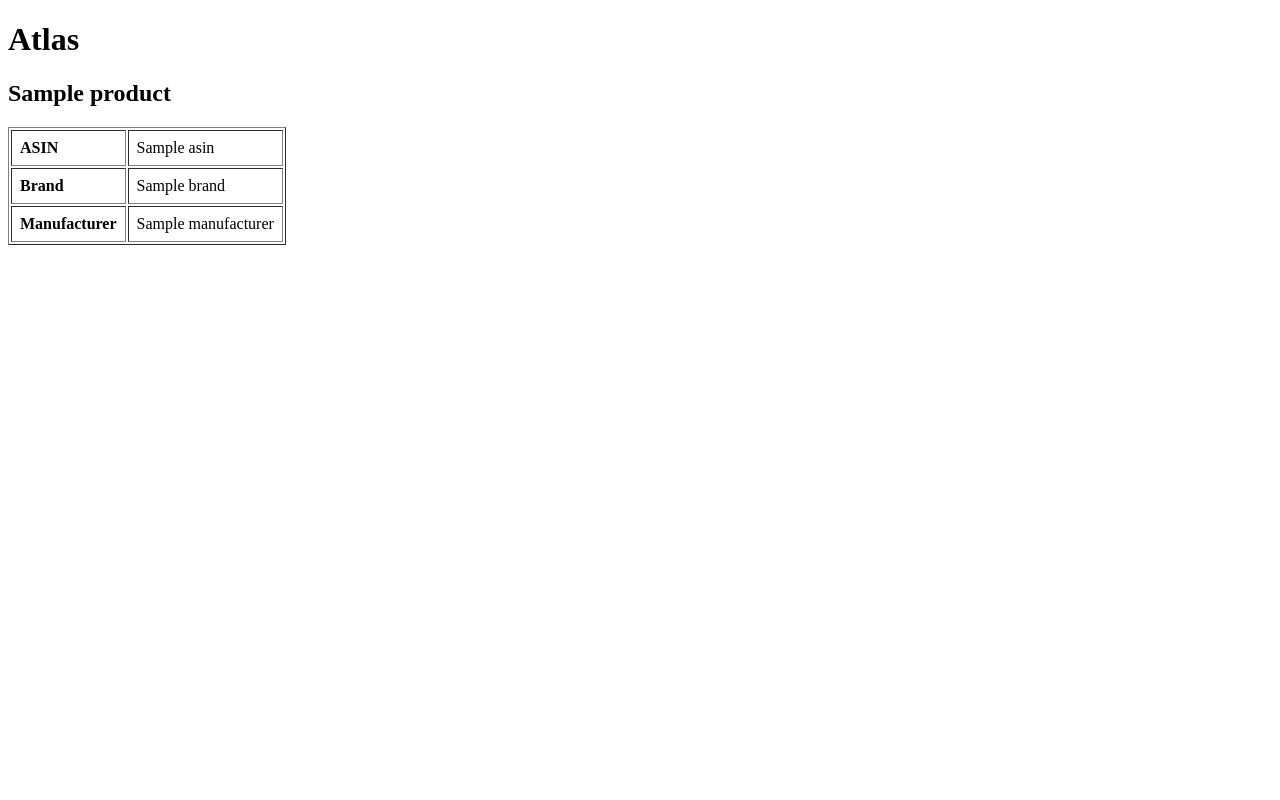
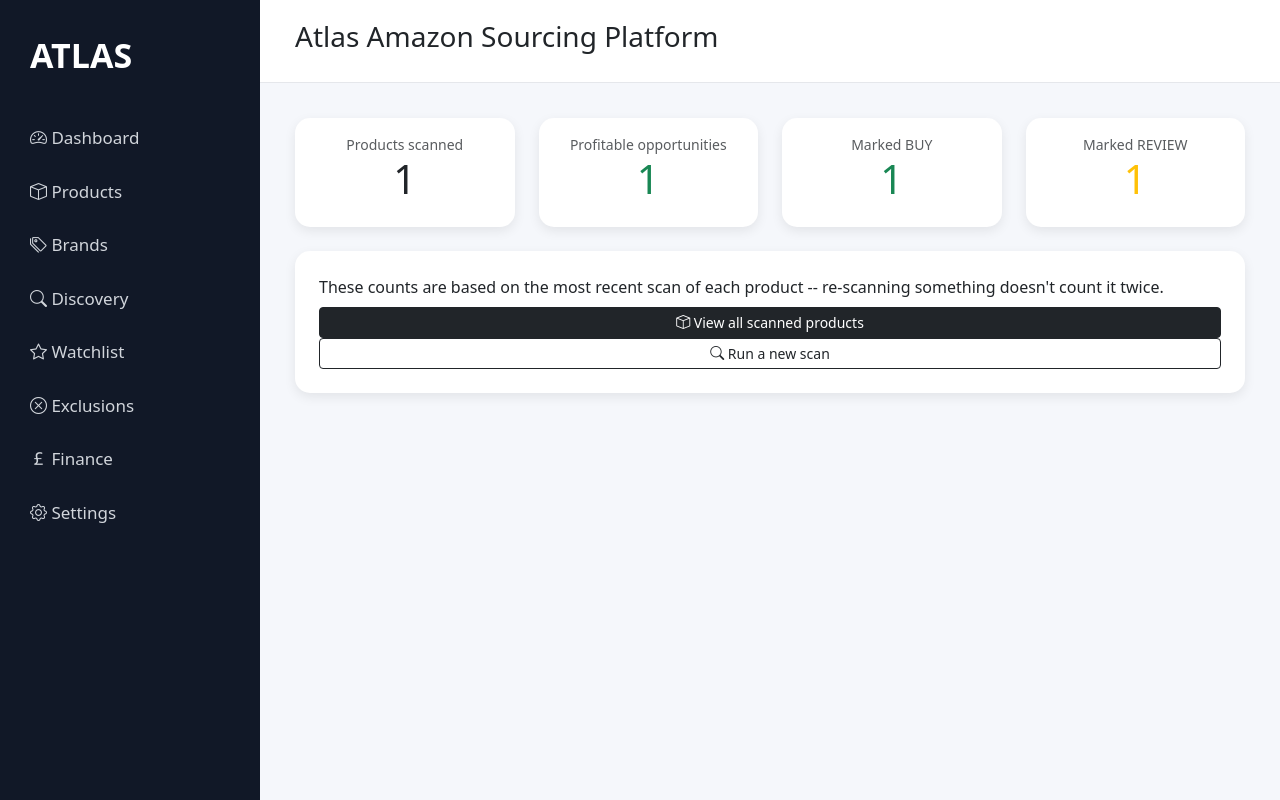
Before and after one commit to ravenswoodtrading/Atlas-, a Python web app: template backend/app/templates/dashboard.html in a window 1280 px wide. Run offline with Jinja, Linux system fonts and the light colour scheme; the template is opened without the code that fills it: most values are stand-ins (such as "Sample title", 1, 10 or a date in 2020).

Commit message:
Restore dashboard.html after file mix-up

```diff
--- a/backend/app/templates/dashboard.html
+++ b/backend/app/templates/dashboard.html
@@ -1,19 +1,51 @@
-<!DOCTYPE html>
-<html>
-<head>
-    <title>Atlas Product Analysis</title>
-</head>
-<body>
+{% extends "base.html" %}
 
-<h1>Atlas</h1>
+{% block title %}Dashboard - Atlas{% endblock %}
 
-<h2>{{ product.title }}</h2>
+{% block content %}
 
-<table border="1" cellpadding="8">
-    <tr><td><b>ASIN</b></td><td>{{ product.asin }}</td></tr>
-    <tr><td><b>Brand</b></td><td>{{ product.brand }}</td></tr>
-    <tr><td><b>Manufacturer</b></td><td>{{ product.manufacturer }}</td></tr>
-</table>
+<div class="row mb-4">
+    <div class="col-md-3">
+        <div class="card metric p-3 text-center">
+            <div class="text-muted small">Products scanned</div>
+            <h2>{{ stats.total_scanned }}</h2>
+        </div>
+    </div>
+    <div class="col-md-3">
+        <div class="card metric p-3 text-center">
+            <div class="text-muted small">Profitable opportunities</div>
+            <h2 class="text-success">{{ stats.total_profitable }}</h2>
+        </div>
+    </div>
+    <div class="col-md-3">
+        <div class="card metric p-3 text-center">
+            <div class="text-muted small">Marked BUY</div>
+            <h2 class="text-success">{{ stats.total_buy }}</h2>
+        </div>
+    </div>
+    <div class="col-md-3">
+        <div class="card metric p-3 text-center">
+            <div class="text-muted small">Marked REVIEW</div>
+            <h2 class="text-warning">{{ stats.total_review }}</h2>
+        </div>
+    </div>
+</div>
 
-</body>
-</html>
+{% if stats.total_scanned == 0 %}
+    <div class="alert alert-info">
+        <h5>No products scanned yet</h5>
+        <p class="mb-0">Head to <a href="/discovery">Discovery</a> to run your first brand search or ASIN upload -- results will show up here automatically.</p>
+    </div>
+{% else %}
+    <div class="card metric p-4">
+        <p class="mb-2">These counts are based on the most recent scan of each product -- re-scanning something doesn't count it twice.</p>
+        <a href="/products" class="btn btn-dark btn-sm">
+            <i class="bi bi-box"></i> View all scanned products
+        </a>
+        <a href="/discovery" class="btn btn-outline-dark btn-sm">
+            <i class="bi bi-search"></i> Run a new scan
+        </a>
+    </div>
+{% endif %}
+
+{% endblock %}
```
Also changed, not shown: backend/atlas.db.
